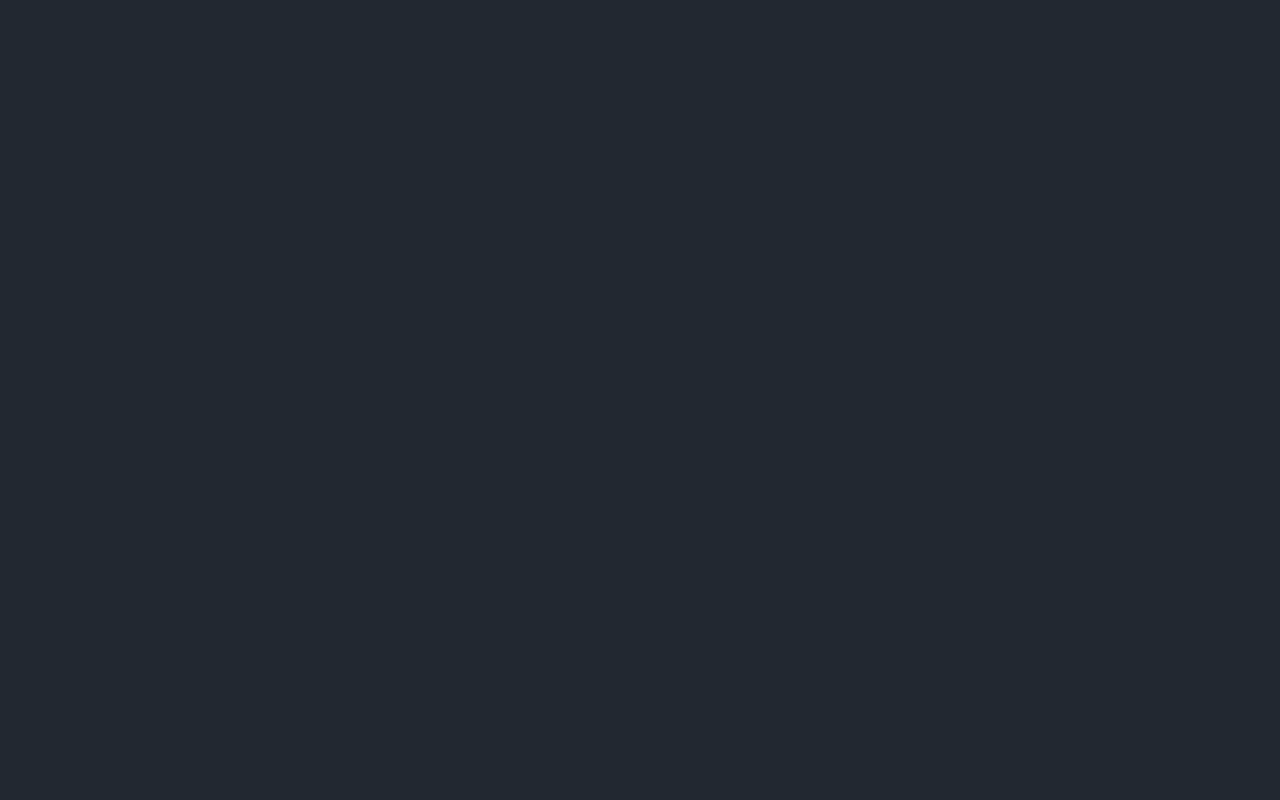
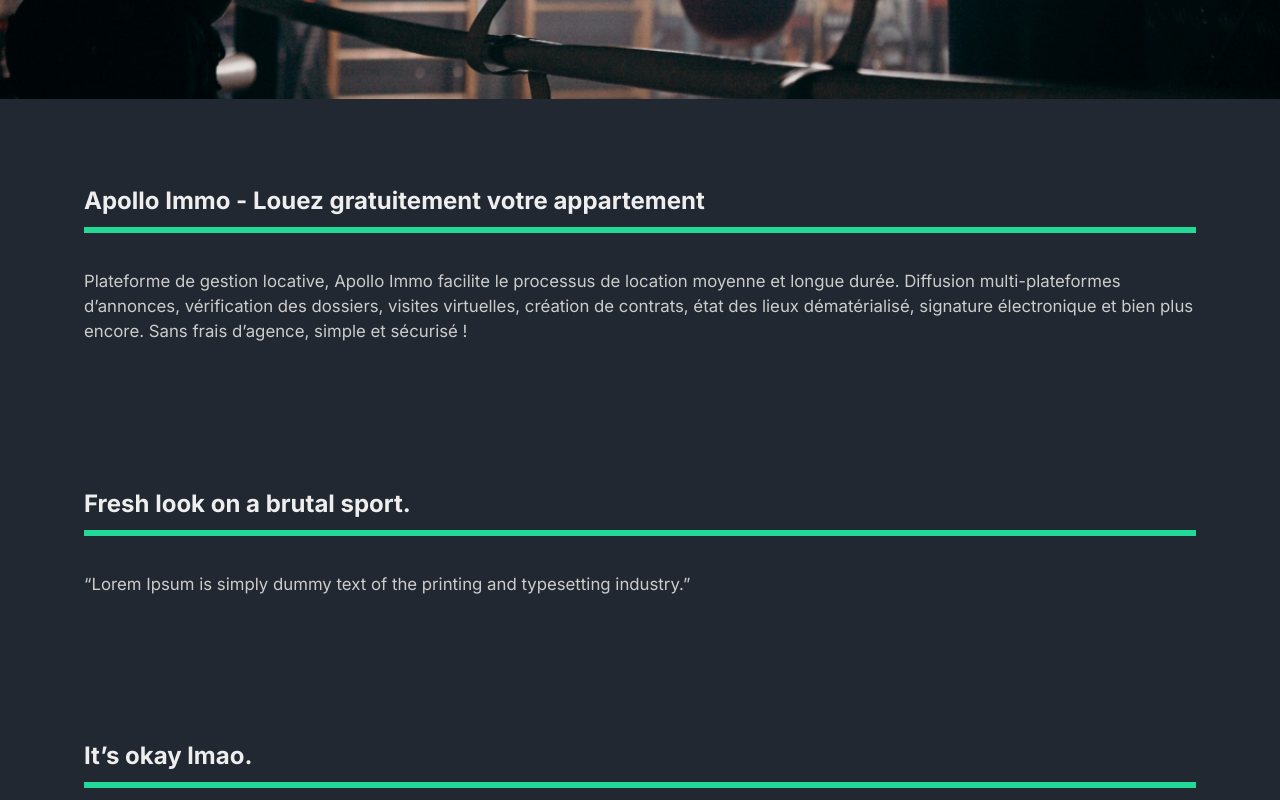
Before and after one commit to peuks/peuks.github.io, a React (Create React App) app: page /work/apollo-immo in a window 1280 px wide. Shown: the part 780-1580 px from the top of the page. Before the commit the page ends 800 px from the top, so only its background shows below. Built offline with nearby package versions, Linux system fonts and the light colour scheme.

Commit message:
ADD : Fix Apollo Immo theming

```diff
--- a/src/movieState.js
+++ b/src/movieState.js
@@ -9,15 +9,15 @@
 export const MovieState = () => {
   return [
     {
-      title: "The Athlete",
+      title: "Apollo Immo",
       mainImg: athlete,
       secondaryImg: athlete2,
-      url: "/work/the-athlete",
+      url: "/work/apollo-immo",
       awards: [
         {
-          title: "Truly A masterpiece",
+          title: "Apollo Immo - Louez gratuitement votre appartement",
           description:
-            "“Lorem Ipsum is simply dummy text of the printing and typesetting industry.”",
+            "Plateforme de gestion locative, Apollo Immo facilite le processus de location moyenne et longue durée. Diffusion multi-plateformes d’annonces, vérification des dossiers, visites virtuelles, création de contrats, état des lieux dématérialisé, signature électronique et bien plus encore. Sans frais d’agence, simple et sécurisé !",
         },
         {
           title: "Fresh look on a brutal sport.",
--- a/src/pages/OurWork.js
+++ b/src/pages/OurWork.js
@@ -38,7 +38,7 @@
       <Movie>
         <motion.h2 variants={fade}>Apollo Immo</motion.h2>
         <motion.div variants={lineAnim} className="line"></motion.div>
-        <Link to="/work/the-athlete">
+        <Link to="/work/apollo-immo">
           <Hide>
             <motion.img variants={photoAnim} src={apollo} alt="athlete" />
           </Hide>
@@ -87,7 +87,8 @@
 
   .line {
     height: 0.5rem;
-    background: #3db2ff;
+    /* background: #3db2ff; */
+    background: ${(props) => props.theme.lightTheme.clr__primary__secondary};
     margin-bottom: 3rem;
   }
   a {
@@ -117,20 +118,21 @@
   top: 0%;
   width: 100%;
   height: 100vh;
-  background: #fffebf;
+  /* background: #fffebf; */
+  background: ${(props) => props.theme.lightTheme.clr__secondary};
   z-index: 2;
 `;
 const Frame2 = styled(Frame1)`
   /* background: #ff8efb; */
-  background: ${(props) => props.theme.lightTheme.clr__primary};
+  background: ${(props) => props.theme.lightTheme.clr__primary__lighter};
 `;
 const Frame3 = styled(Frame1)`
   /* background: #8ed2ff; */
-  background: ${(props) => props.theme.lightTheme.clr__primary__lighter};
+  background: ${(props) => props.theme.lightTheme.clr__primary__secondary};
 `;
 const Frame4 = styled(Frame1)`
   /* background: #8effa0; */
-  background: ${(props) => props.theme.lightTheme.clr__primary__secondary};
+  background: ${(props) => props.theme.lightTheme.clr__primary};
 `;
 
 export default OurWork;
```
